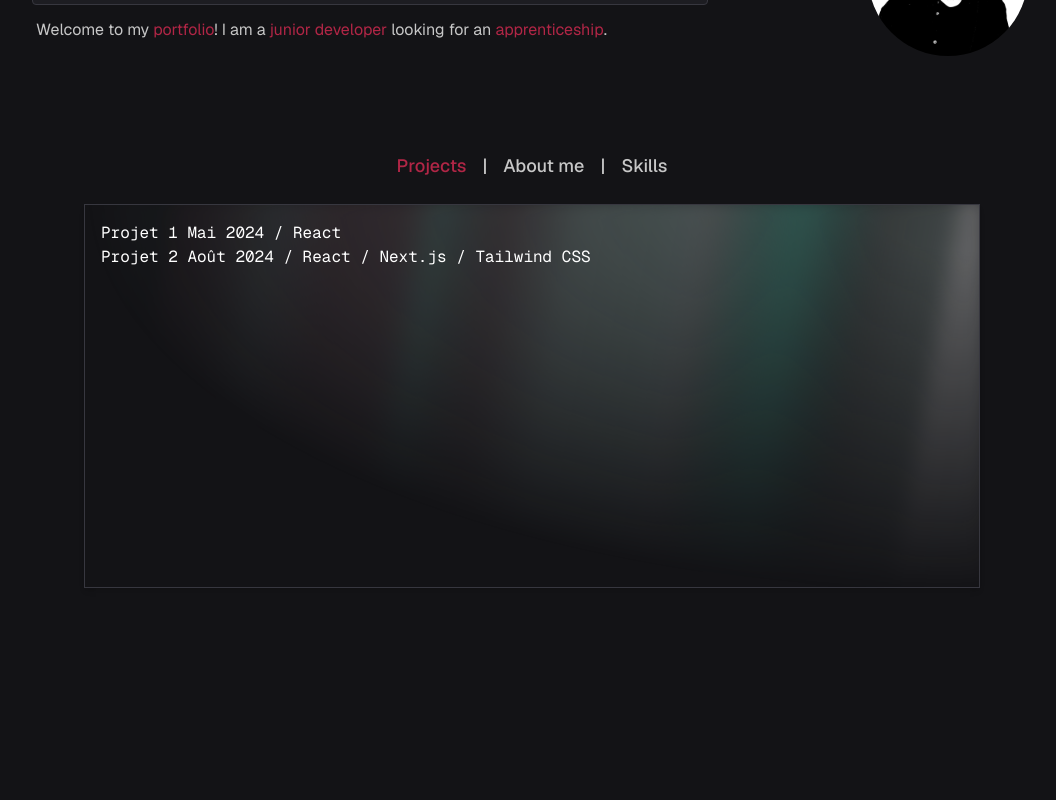
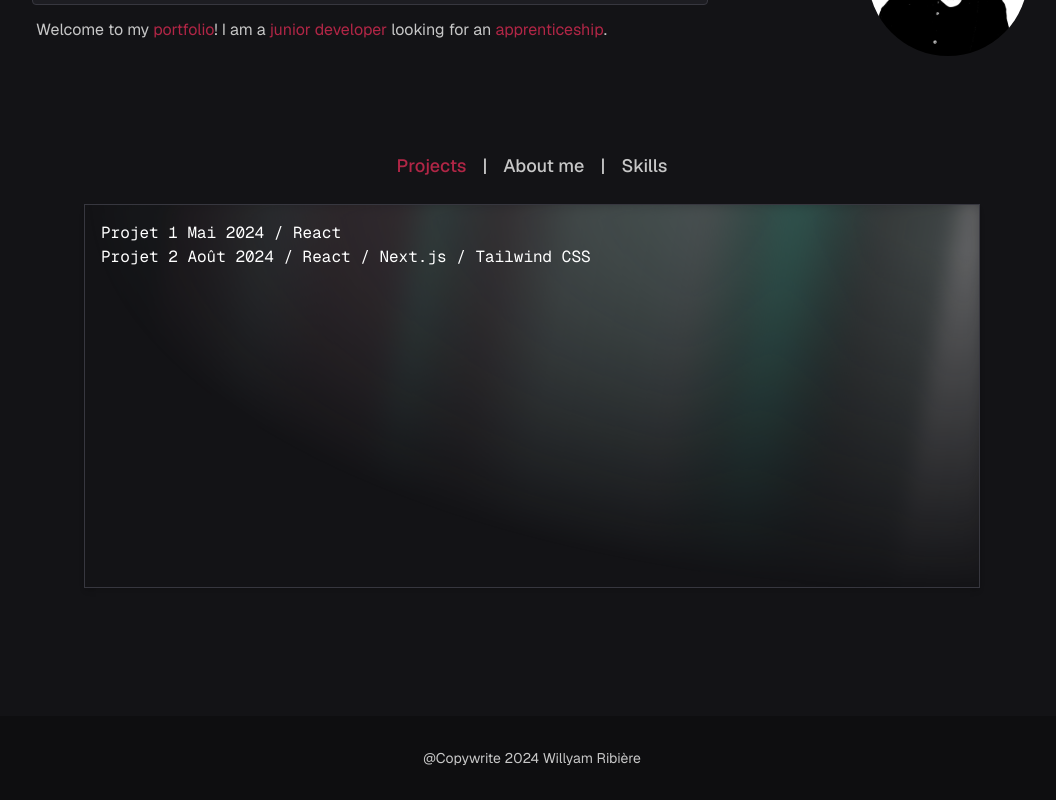
Before and after one commit to Willzebud/Portfolio, a Next.js app: page / in a window 1280 px wide. Shown: the part 260-1060 px from the top of the page, without its empty margins (108-1164 px from the left). Before the commit the page ends 880 px from the top, so only its background shows below. Built offline with nearby package versions, Linux system fonts and the light colour scheme; a web font is replaced by a local one.

Commit message:
Version 2.2

```diff
--- /dev/null
+++ b/app/_components/Footer.tsx
@@ -0,0 +1,13 @@
+import { Section } from "./Section";
+
+export const Footer = () => {
+  return (
+    <footer className="bg-card">
+      <Section className="py-8 flex items-center justify-center">
+        <p className="test-muted-foreground text-sm">
+          @Copywrite 2024 Willyam Ribière
+        </p>
+      </Section>
+    </footer>
+  );
+};
--- a/app/page.tsx
+++ b/app/page.tsx
@@ -1,3 +1,4 @@
+import { Footer } from "./_components/Footer";
 import { Header } from "./_components/Header";
 import { Hero } from "./_components/Hero";
 import { PortfolioSection } from "./_components/PortfolioSections";
@@ -15,6 +16,10 @@ export default function Home() {
       <Spacing size="md" />
 
       <PortfolioSection />
+
+      <Spacing size="md" />
+
+      <Footer />
     </main>
   );
 }
```
